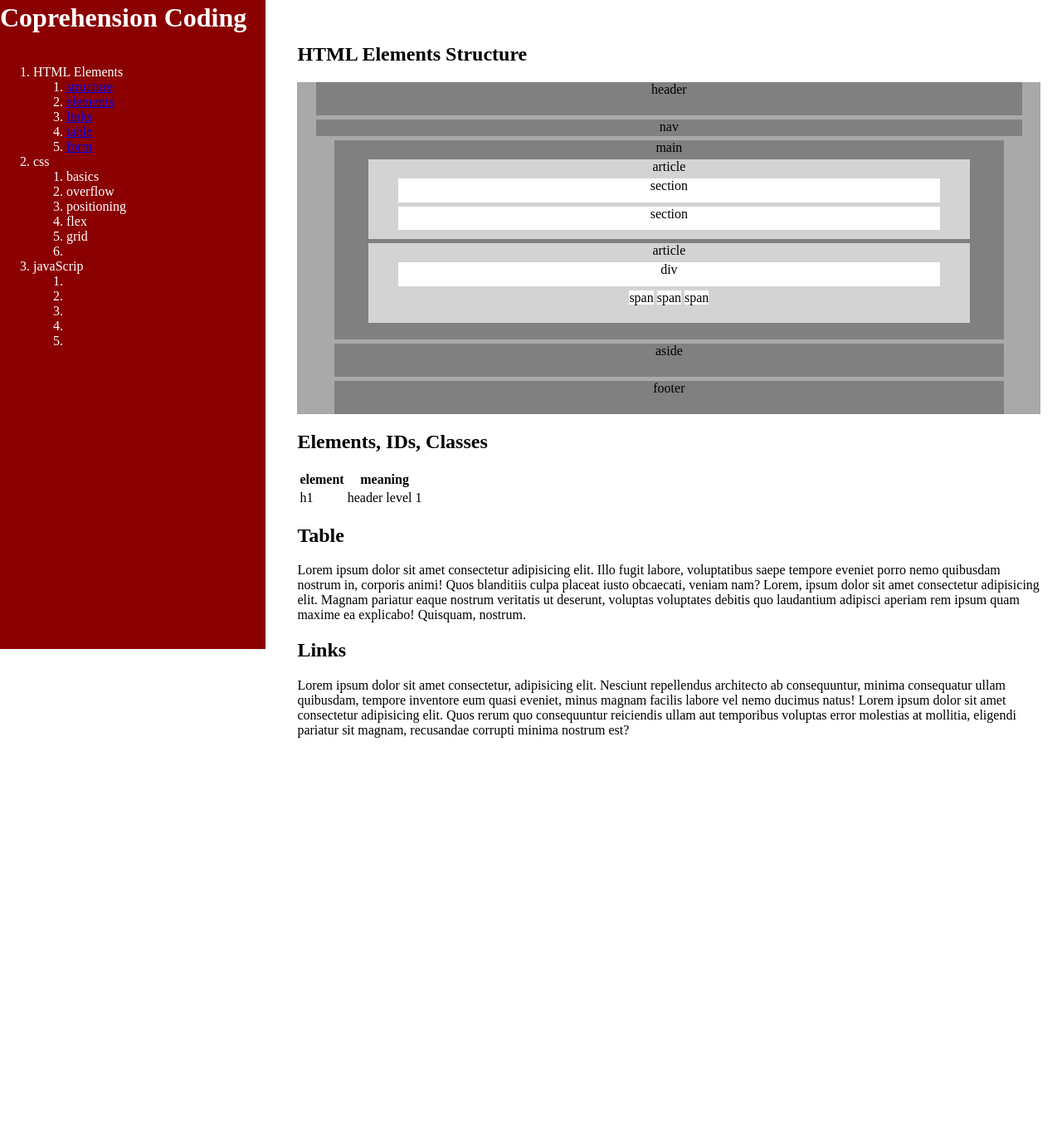
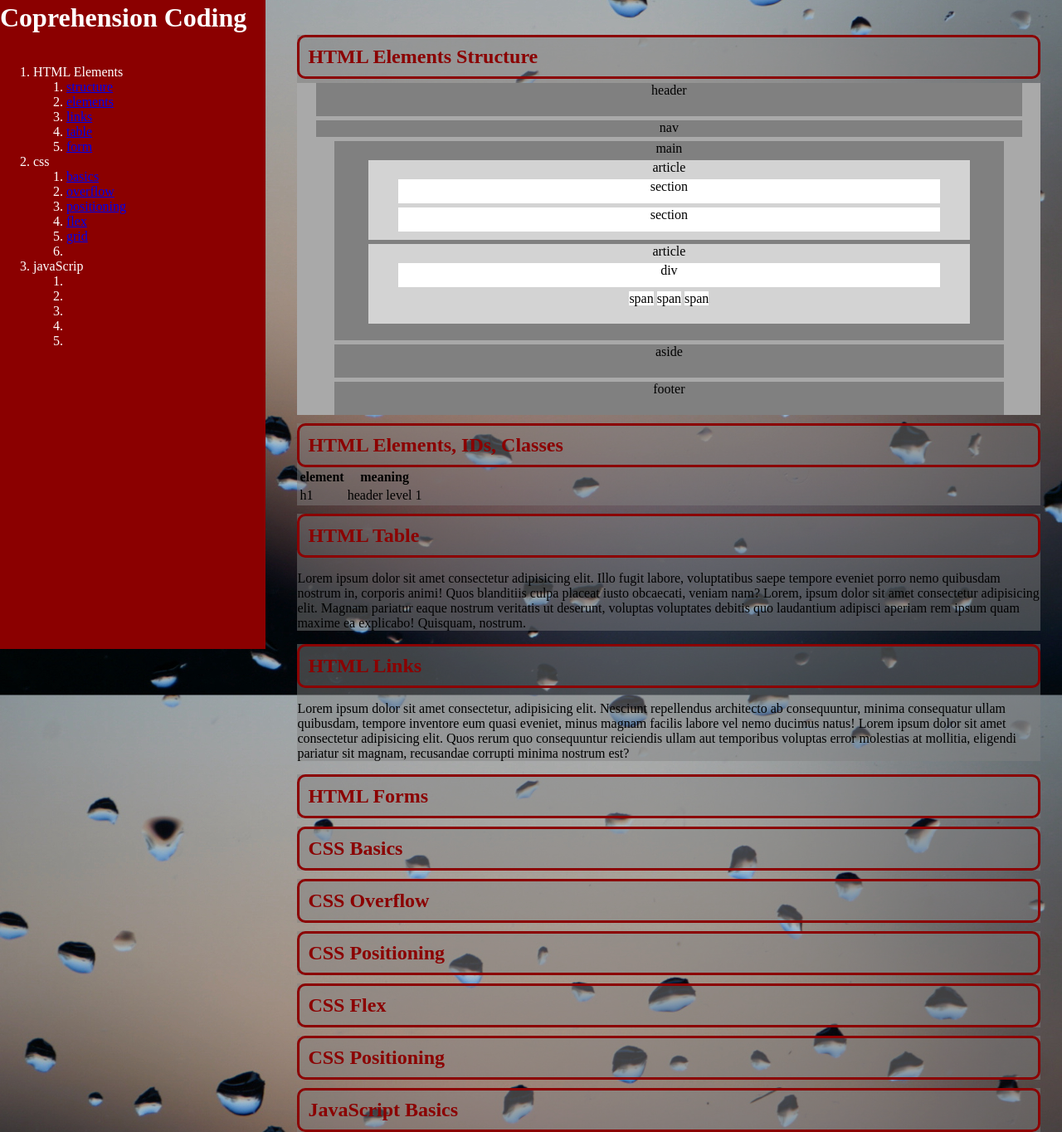
Before and after one commit to mcbauman/websitebuilding, a plain HTML site: page index.html in a window 1280 px wide. Shown: the part 18-1382 px from the top of the page at 83% size. Before the commit the page ends 923 px from the top, so only its background shows below. Drawn offline with Linux system fonts and the light colour scheme.

Commit message:
some input

```diff
--- a/index.html
+++ b/index.html
@@ -36,12 +36,12 @@ NAV
                 </ol>
             </li>
             <li>css<ol>
-                <li>basics</li>
-                <li>overflow</li>
-                <li>positioning</li>
-                <li>flex</li>
-                <li>grid</li>
-                <li></li>
+                <li><a href="#basics">basics</a></li>
+                <li><a href="#overflow">overflow</a></li>
+                <li><a href="#positioning">positioning</a></li>
+                <li><a href="#flex">flex</a></li>
+                <li><a href="#grid">grid</a></li>
+                <li><a href="#"></a></li>
                 </ol>
             </li>
             <li>javaScrip<ol>
@@ -90,7 +90,7 @@ MAIN HTML ELEMENTS
 ------------------------------------------------------------- -->
 
             <article id="elements">
-                <h2>Elements, IDs, Classes</h2>
+                <h2>HTML Elements, IDs, Classes</h2>
                 <table>
                     <tr>
                         <th>element</th>
@@ -106,7 +106,7 @@ MAIN HTML ELEMENTS
 MAIN HTML TABLE
 ------------------------------------------------------------- -->
             <article id="table">
-                <h2>Table</h2>
+                <h2>HTML Table</h2>
                 <div class="positioning">
                    <p>Lorem ipsum dolor sit amet consectetur adipisicing elit. Illo fugit labore, voluptatibus saepe tempore eveniet porro nemo quibusdam nostrum in, corporis animi! Quos blanditiis culpa placeat iusto obcaecati, veniam nam? Lorem, ipsum dolor sit amet consectetur adipisicing elit. Magnam pariatur eaque nostrum veritatis ut deserunt, voluptas voluptates debitis quo laudantium adipisci aperiam rem ipsum quam maxime ea explicabo! Quisquam, nostrum.</p>
                 </div>
@@ -115,7 +115,7 @@ MAIN HTML TABLE
 MAIN HTML LINKS
 ------------------------------------------------------------- -->
             <article id="links">
-                <H2>Links</H2>
+                <H2>HTML Links</H2>
                 <div class="positioning">
                     <p>Lorem ipsum dolor sit amet consectetur, adipisicing elit. Nesciunt repellendus architecto ab consequuntur, minima consequatur ullam quibusdam, tempore inventore eum quasi eveniet, minus magnam facilis labore vel nemo ducimus natus! Lorem ipsum dolor sit amet consectetur adipisicing elit. Quos rerum quo consequuntur reiciendis ullam aut temporibus voluptas error molestias at mollitia, eligendi pariatur sit magnam, recusandae corrupti minima nostrum est?</p>
                 </div>
@@ -124,6 +124,7 @@ MAIN HTML LINKS
 MAIN HTML FORM
 ------------------------------------------------------------- -->
             <article id="form">
+                <h2>HTML Forms</h2>
             </article>
         </Div>
 
@@ -133,31 +134,31 @@ MAIN CSS BASICS
 
         <Div class="css">
             <article id="basics">
-
+                <h2>CSS Basics</h2>
             </article>
 <!-- ------------------------------------------------------------
 MAIN CSS OVERFLOW
 ------------------------------------------------------------- -->
             <article id="overflow">
-
+                <h2>CSS Overflow</h2>
             </article>
 <!-- ------------------------------------------------------------
 MAIN CSS POSITIONING
 ------------------------------------------------------------- -->
             <article id="positioning">
-
+                <h2>CSS Positioning</h2>
             </article>
 <!-- ------------------------------------------------------------
 MAIN CSS FLEX
 ------------------------------------------------------------- -->
             <article id="flex">
-
+                <h2>CSS Flex</h2>
             </article>
 <!-- ------------------------------------------------------------
 MAIN CSS BASICS
 ------------------------------------------------------------- -->
             <article id="positioning">
-
+                <h2>CSS Positioning</h2>
             </article>
         </Div>
 
@@ -167,7 +168,7 @@ MAIN JAVASCRIPT BASICS
 
         <Div class="jS">
             <article>
-
+                <h2>JavaScript Basics</h2>
             </article>
             <article>
 
--- a/style.css
+++ b/style.css
@@ -6,6 +6,9 @@
 
 body{
     margin: 0;
+    background-image: URL("br.jpeg");
+    background-size: cover;
+    background-attachment: scroll;
 }
 
 /* ----------------------
@@ -48,6 +51,19 @@ main{
     position: absolute;
     top:50px;
     left:28vw;
+}
+
+article{
+    background-color: rgba(128, 128, 128, 0.473);
+}
+
+h2{
+    color: var(--color1);
+    border: solid var(--color1);
+    border-radius: 10px;
+    padding: 10px;
+    margin: 10px 0 0 0 ;
+
 }
 
 /* ----------------------
```
Also changed, not shown: br.jpeg (added).
